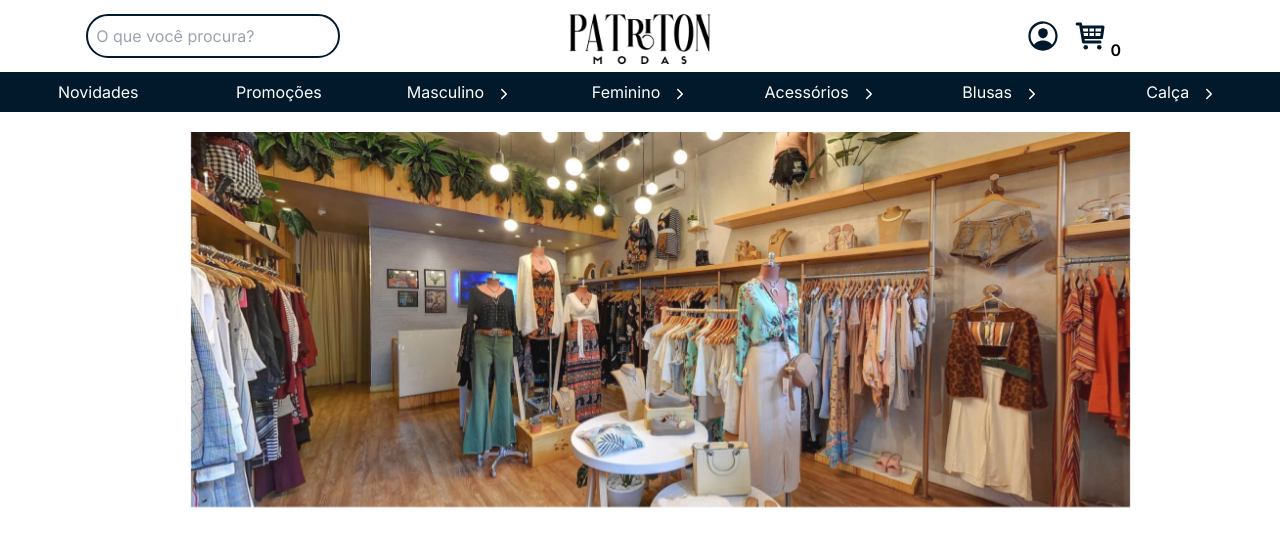
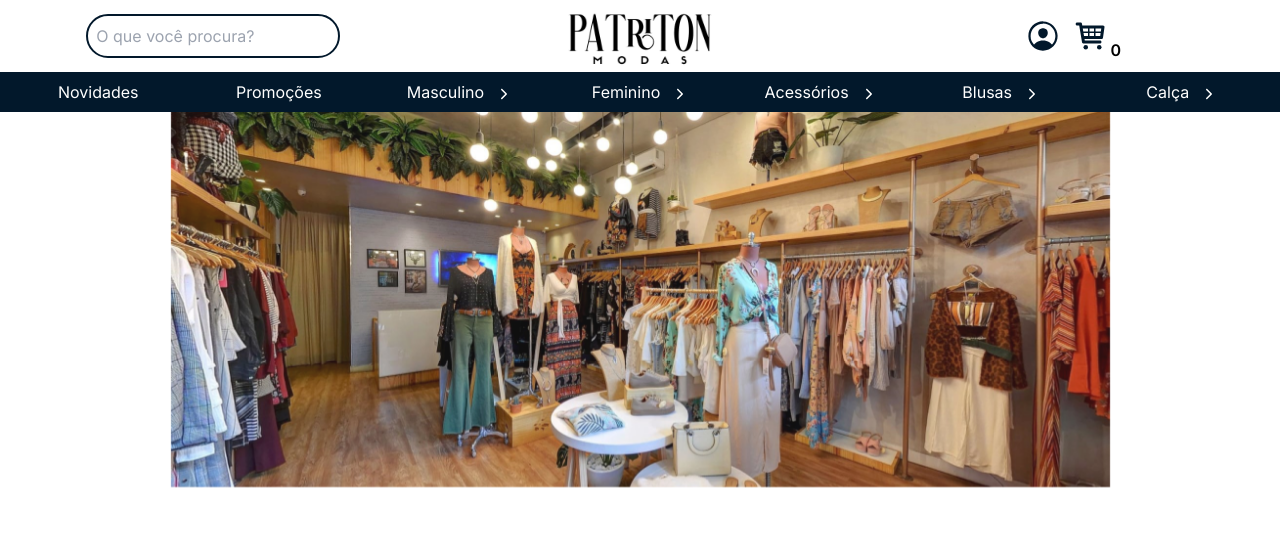
Before and after one commit to cristianomggrandi/patritonmodas, a Next.js app: page / in a window 1280 px wide. Shown: the top 546 px of the page. Built offline with nearby package versions, Linux system fonts and the light colour scheme.

Commit message:
Remover padding de página principal

```diff
--- a/src/app/page.tsx
+++ b/src/app/page.tsx
@@ -4,7 +4,7 @@
 export default function Home() {
     return (
         <main
-            className="flex min-h-screen flex-col items-center justify-between p-5 bg-white text-black"
+            className="flex min-h-screen flex-col items-center justify-between bg-white text-black"
             // TODO: Ver se bg-beige é melhor
         >
             <Carousel />
```
